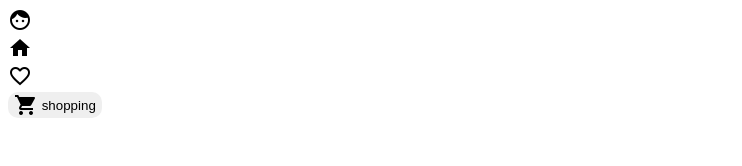
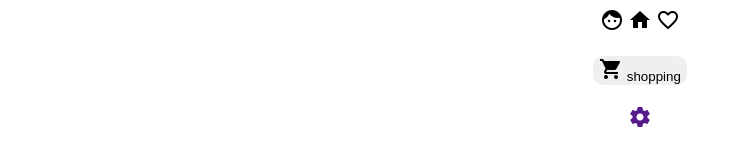
Before and after one commit to epideh/icon.Test, a plain HTML site: page index.html in a window 1280 px wide. Shown: the whole page, without its empty margins (0-742 px from the left). Drawn offline with Linux system fonts and the light colour scheme.

Commit message:
use links with icons

```diff
--- a/index.html
+++ b/index.html
@@ -10,13 +10,21 @@
       <link rel="stylesheet" href="style.css">
 </head>
 <body>
-    <i class="material-icons">face</i> <br>
-    <i class="material-icons">home</i> <br>
+    <div class="sepi-icon">
+    <i class="material-icons">face</i>
+    <i class="material-icons">home</i>
     <i class="material-icons">favorite_border</i> <br>
+    </div>
     <!-- use icons in buttons and aligning elements -->
-    <button class="test">
+    <button class="sepi-test">
     <i class="material-icons">shopping_cart</i> shopping <br>
-    </button>
+    </button> <br>
+
+    <!-- we can use links with icons -->
+    <a class="sepi-link" href=""><i class="material-icons">settings</i></a>
+
+
+
 
 
 
--- a/style.css
+++ b/style.css
@@ -1,9 +1,24 @@
-.test{
+*{
+    box-sizing: border-box;
+
+}
+body{
+    text-align: center;
+
+}
+.sepi-icon{
+    margin-bottom: 20px;
+}
+.sepi-test{
     border-radius: 10px;
     border: none;
+    margin-bottom: 20px;
 
 }
 .test i{
     vertical-align: -7px;
-
 }
+.sepi-link :hover{
+     color: dodgerblue;
+     background-color: #efefef;
+}
```
